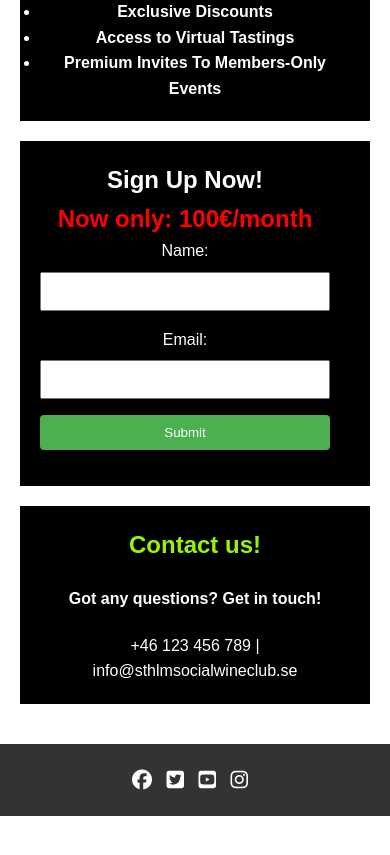
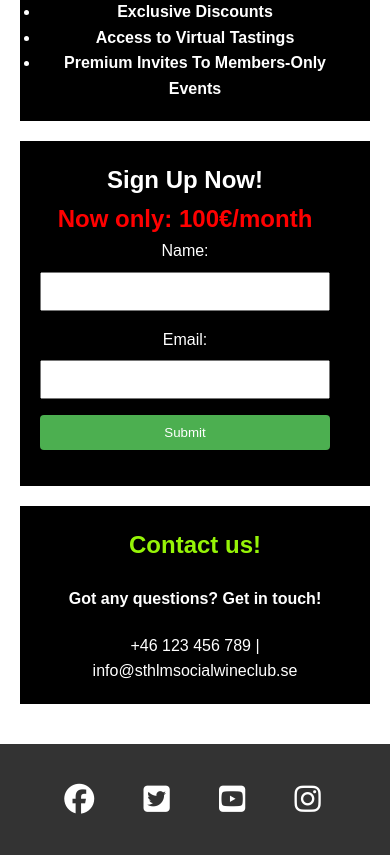
Before and after one commit to Beskow90/Project1, a plain HTML site: page index.html in a window 390 px wide. Shown: the part 1074-1929 px from the top of the page. Before the commit the page ends 1890 px from the top, so only its background shows below. Drawn offline with Linux system fonts and the light colour scheme.

Commit message:
add style to footer, make icons bigger and responsive to screensize

```diff
--- a/assets/css/style.css
+++ b/assets/css/style.css
@@ -160,14 +160,17 @@ footer {
 }
 
 #social-networks {
-    list-style: none;
-    padding: 0;
-    margin: 0;
+    text-align: center;
+    padding: 20px 0;
+    display: flex;
+    justify-content: space-evenly;
+    list-style-type: none;
 }
 
-#social-networks li {
+#social-networks i {
+    font-size: 150%;
     display: inline-block;
-    margin-right: 10px;
+    margin-right: 5px;
 }
 
 #social-networks a {
```
